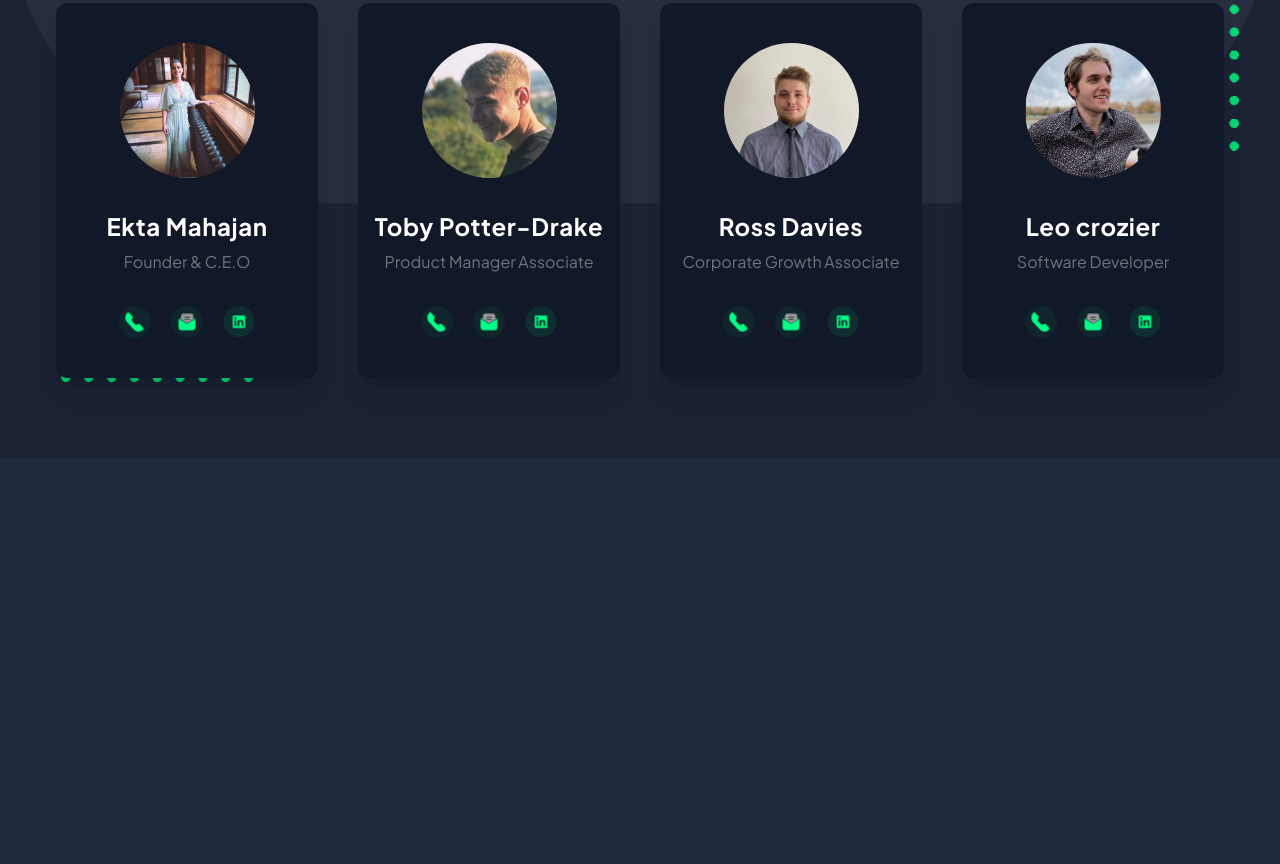
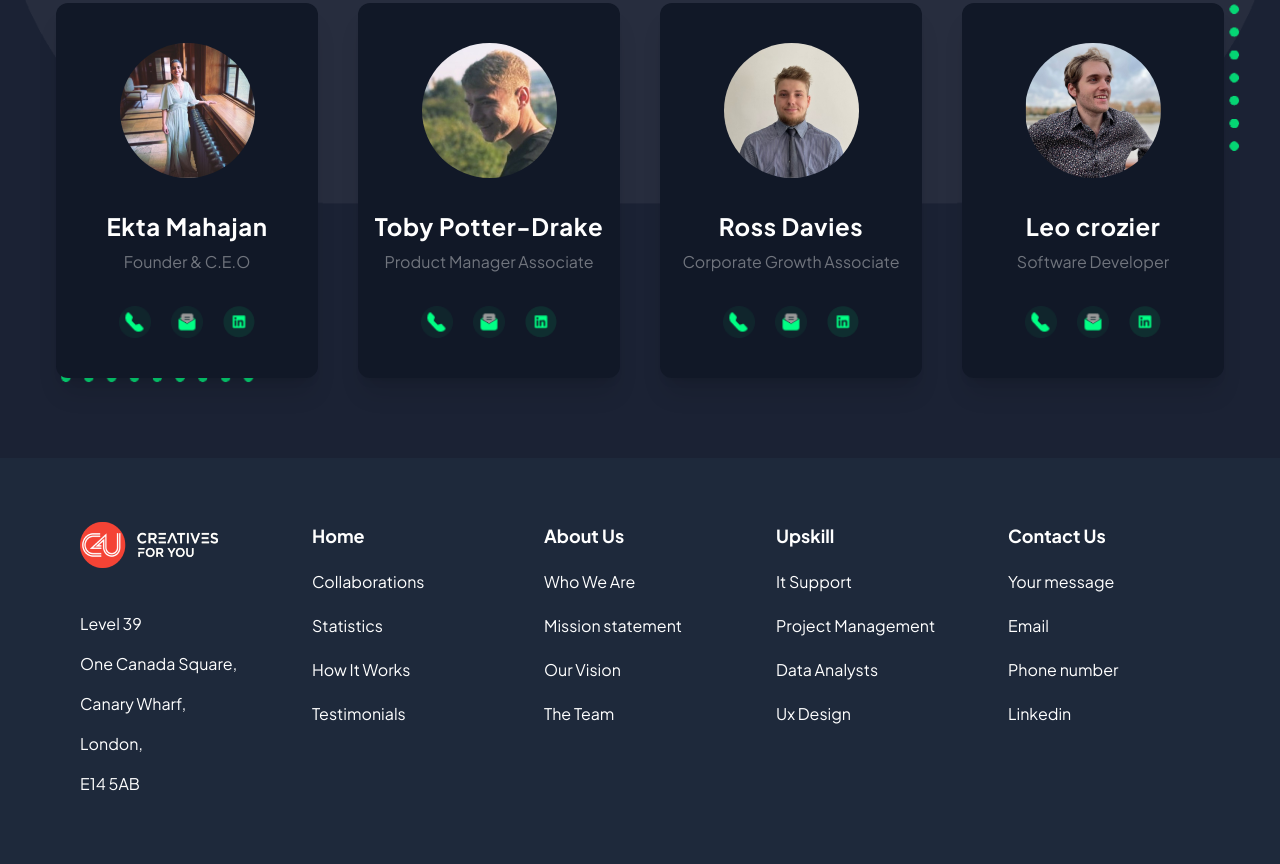
Before and after one commit to kazimorwan498/Creative_for_you-About_us, a website built with Vite: page index.html in a window 1280 px wide. Shown: the part 3394-4258 px from the top of the page. Before the commit the page ends 3852 px from the top, so only its background shows below. Built offline with nearby package versions, Linux system fonts and the light colour scheme.

Commit message:
created & completed footer section

```diff
--- a/index.html
+++ b/index.html
@@ -729,6 +729,122 @@
             </div>
         </section>
 
+        <!-- Footer Section -->
+        <footer
+            class="grid grid-cols-1 sm:grid-cols-2 md:grid-cols-3 xl:grid-cols-5 gap-10 py-16 px-8 sm:px-20"
+        >
+            <div>
+                <div class="mb-10">
+                    <!-- Logo for light theme -->
+                    <img
+                        class="inline-block dark:hidden"
+                        src="./src/img/logo.png"
+                        alt="logo"
+                    />
+
+                    <!-- Logo for dark theme -->
+                    <img
+                        class="hidden dark:inline-block"
+                        src="./src/img/logo-for-dark.png"
+                        alt="logo"
+                    />
+                </div>
+
+                <address
+                    class="flex flex-col gap-x-5 gap-y-2 dark:text-white leading-loose not-italic"
+                >
+                    <span class="text-nowrap">Level 39</span>
+                    <span class="text-nowrap">One Canada Square,</span>
+                    <span class="text-nowrap">Canary Wharf,</span>
+                    <span class="text-nowrap">London,</span>
+                    <span class="text-nowrap">E14 5AB</span>
+                </address>
+            </div>
+
+            <ul
+                class="flex flex-col gap-5 text-slate-900 dark:text-white text-sm sm:text-base"
+            >
+                <li class="text-base sm:text-lg font-bold">
+                    <a class="hover:text-redOrange" href="#"> Home </a>
+                </li>
+                <li>
+                    <a class="hover:text-redOrange" href="#">
+                        Collaborations
+                    </a>
+                </li>
+                <li>
+                    <a class="hover:text-redOrange" href="#"> Statistics </a>
+                </li>
+                <li>
+                    <a class="hover:text-redOrange" href="#"> How It Works </a>
+                </li>
+                <li>
+                    <a class="hover:text-redOrange" href="#"> Testimonials </a>
+                </li>
+            </ul>
+            <ul
+                class="flex flex-col gap-5 text-slate-900 dark:text-white text-sm sm:text-base"
+            >
+                <li class="text-base sm:text-lg font-bold">
+                    <a class="hover:text-redOrange" href="#"> About Us </a>
+                </li>
+                <li>
+                    <a class="hover:text-redOrange" href="#"> Who We Are </a>
+                </li>
+                <li>
+                    <a class="hover:text-redOrange" href="#">
+                        Mission statement
+                    </a>
+                </li>
+                <li>
+                    <a class="hover:text-redOrange" href="#"> Our Vision </a>
+                </li>
+                <li>
+                    <a class="hover:text-redOrange" href="#"> The Team </a>
+                </li>
+            </ul>
+            <ul
+                class="flex flex-col gap-5 text-slate-900 dark:text-white text-sm sm:text-base"
+            >
+                <li class="text-base sm:text-lg font-bold">
+                    <a class="hover:text-redOrange" href="#"> Upskill </a>
+                </li>
+                <li>
+                    <a class="hover:text-redOrange" href="#"> It Support </a>
+                </li>
+                <li>
+                    <a class="hover:text-redOrange" href="#">
+                        Project Management
+                    </a>
+                </li>
+                <li>
+                    <a class="hover:text-redOrange" href="#"> Data Analysts </a>
+                </li>
+                <li>
+                    <a class="hover:text-redOrange" href="#"> Ux Design </a>
+                </li>
+            </ul>
+            <ul
+                class="flex flex-col gap-5 text-slate-900 dark:text-white text-sm sm:text-base"
+            >
+                <li class="text-base sm:text-lg font-bold">
+                    <a class="hover:text-redOrange" href="#"> Contact Us </a>
+                </li>
+                <li>
+                    <a class="hover:text-redOrange" href="#"> Your message </a>
+                </li>
+                <li>
+                    <a class="hover:text-redOrange" href="#"> Email </a>
+                </li>
+                <li>
+                    <a class="hover:text-redOrange" href="#"> Phone number </a>
+                </li>
+                <li>
+                    <a class="hover:text-redOrange" href="#"> Linkedin </a>
+                </li>
+            </ul>
+        </footer>
+
         <script>
             const htmlTag = document.querySelector("html"),
                 modeSwitch = document.querySelector(".mode-switch"),
```
